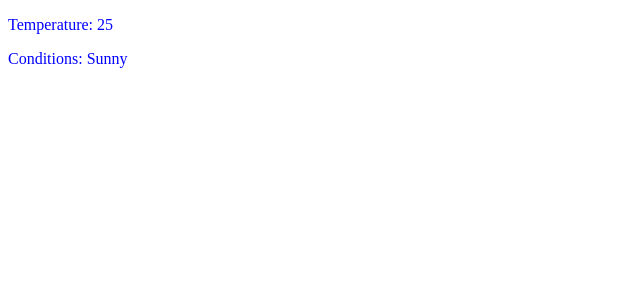
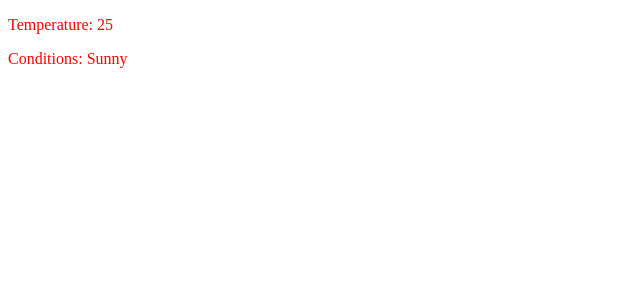
Before and after one commit to acciojob/conditional-weather-report-aanshu-kumar, a React app: page / in a window 1280 px wide. Shown: the top 300 px of the page, without its empty margins (0-640 px from the left). Built offline with nearby package versions, Linux system fonts and the light colour scheme.

Commit message:
Update WeatherDisplay.js

```diff
--- a/src/components/WeatherDisplay.js
+++ b/src/components/WeatherDisplay.js
@@ -3,8 +3,8 @@ import React from 'react'
 const WeatherDisplay = ({temp,condi}) => {
   return (
     <div >
-        <p style={{color:`${temp>25 ? "red" : "blue"}`}}>Temperature: {temp}</p>
-        <p style={{color:`${temp>25 ? "red" : "blue"}`}}>Conditions: {condi}</p>
+        <p style={{color:`${temp>20 ? "red" : "blue"}`}}>Temperature: {temp}</p>
+        <p style={{color:`${temp>20 ? "red" : "blue"}`}}>Conditions: {condi}</p>
 
     </div>
   )
```
